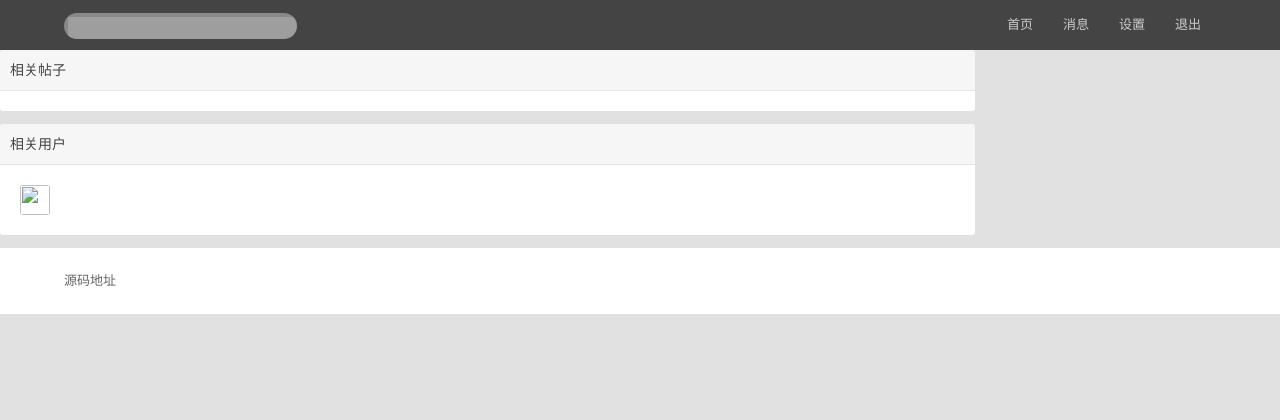
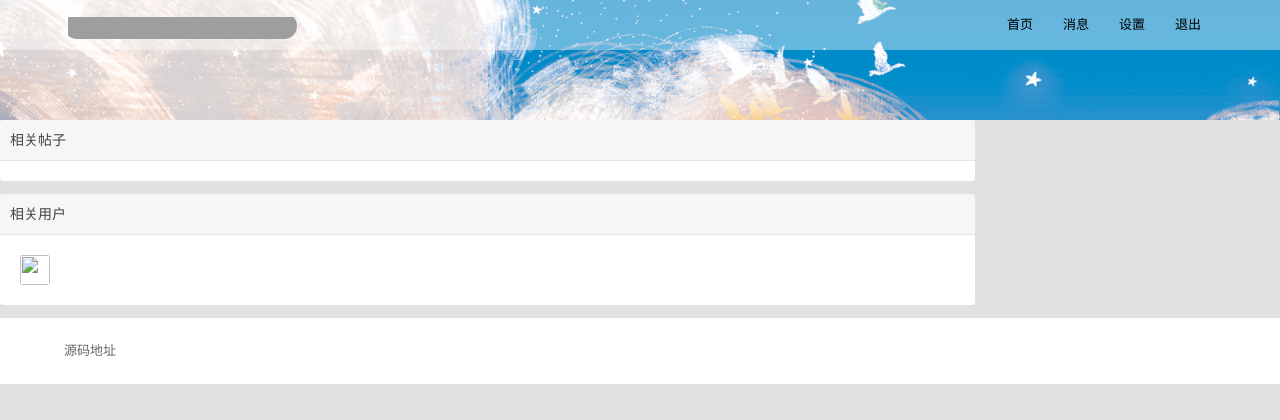
Before and after one commit to bgmnbear/flask-bbs, a Flask app: template templates/search.html in a window 1280 px wide. Shown: the top 420 px of the page. Run offline with Flask 2, Linux system fonts and the light colour scheme; the template is opened without the code that fills it, so the values that code supplies are empty; grey boxes are pictures that could not be loaded.

Commit message:
Change css of index page

```diff
--- a/models/follow.py
+++ b/models/follow.py
@@ -33,13 +33,14 @@ class Follow(Mongoo):
     @staticmethod
     def _delete_following(user_id, other_id):
         f = Follow.find_by(user_id=user_id)
+        print(user_id, other_id)
         f._get_following_id().remove(other_id)
         f.save()
 
     @staticmethod
     def _delete_follower(user_id, other_id):
         f = Follow.find_by(user_id=user_id)
-        f._get_following_id().remove(other_id)
+        f._get_follower_id().remove(other_id)
         f.save()
 
     @staticmethod
--- a/routes/__init__.py
+++ b/routes/__init__.py
@@ -22,3 +22,7 @@ def sort_by_reply_time(reply):
 
 def delete_session():
     session.clear()
+
+
+def context():
+    return dict()
--- a/routes/user.py
+++ b/routes/user.py
@@ -1,5 +1,4 @@
 from flask import Blueprint, render_template, abort
-from flask.views import MethodView
 
 from models.follow import Follow
 from models.reply import Reply
--- a/static/css/style.css
+++ b/static/css/style.css
@@ -662,8 +662,11 @@ textarea#title {
   margin-bottom: 0px;
   z-index: 9;
   width: 100%;
-  position: relative;
-  background: #444444;
+  position: fixed;
+  top: 0;
+  left: 0;
+  right: 0;
+  background-color: hsla(0,0%,100%,.4);
   font-size: 13px;
 }
 .navbar-inner {
@@ -693,9 +696,9 @@ textarea#title {
 .navbar .search-query {
   -webkit-box-shadow: none;
   -moz-box-shadow: none;
-  background: #888 url('../images/search.png') no-repeat 4px 4px;
+  background: transparent url('../images/search.png') no-repeat 4px 4px;
   padding: 3px 5px 3px 22px;
-  color: #666;
+  color: white;
   border: 0px;
   margin-top: 2px;
   transition: all 0.5s;
@@ -713,7 +716,7 @@ textarea#title {
 }
 .navbar .nav > li > a {
   text-shadow: none;
-  color: #cccccc;
+  color: black;
 }
 .navbar .nav > li > a:hover {
   color: #fff;
@@ -944,7 +947,7 @@ textarea.editor {
   vertical-align: middle;
   background-color: #e5e5e5;
   color: white;
-  background-color: #80bd01;
+  background-color: #08c;
 }
 .span-success:hover {
   background-color: #909090;
@@ -1014,7 +1017,7 @@ textarea.editor {
   color: #80bd01;
 }
 .topic-tab.current-tab {
-  background-color: #80bd01;
+  background-color: #08c;
   color: white;
   padding: 3px 4px;
   border-radius: 3px;
@@ -1153,3 +1156,23 @@ textarea.editor {
 .sponsor_outlink:hover {
   text-decoration: none;
 }
+
+.course-class-infos {
+position: relative;
+    background: #666;
+}
+.info-bg ,.cover-img-wrap{
+    position: absolute;
+    left: 0;
+    top: 0;
+    width: 100%;
+    height: 100%;
+}
+.cover-img-wrap {
+    background: url(../images/new_bg.jpg);
+    z-index: 0;
+    overflow: hidden;
+    background-size: cover;
+    background-position: center;
+    background-repeat: no-repeat;
+}
--- a/templates/topic/base.html
+++ b/templates/topic/base.html
@@ -48,6 +48,14 @@
             </div>
         </div>
     </div>
+<div class="course-class-infos ">
+        <div style="min-height: 120px;">
+        </div>
+        <div class="info-bg">
+                    <div class="cover-img-wrap"></div>
+        </div>
+</div>
+
 {% endblock %}
 {% block main %}{% endblock %}
 <div id="footer">
```
Also changed, not shown: templates/topic/index.html (+6 -6 lines), static/images/new_bg.jpg (added).
